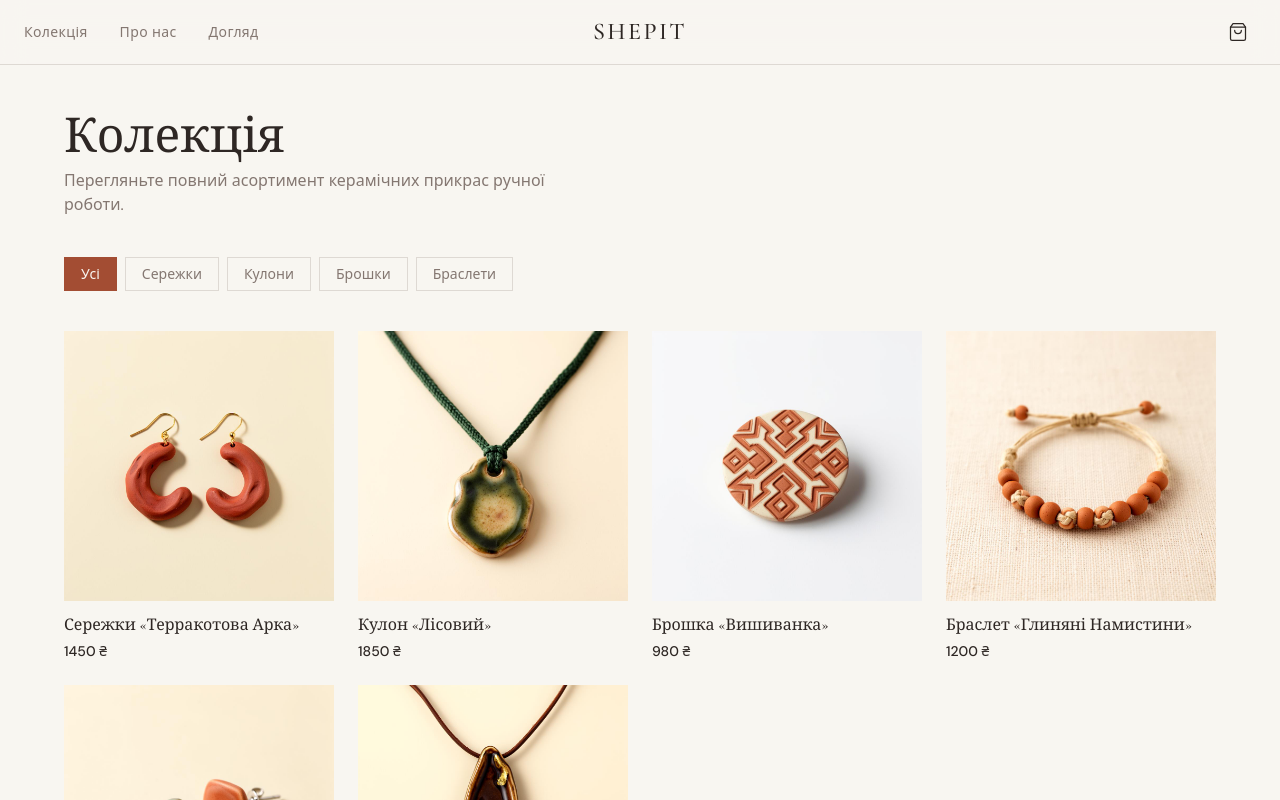
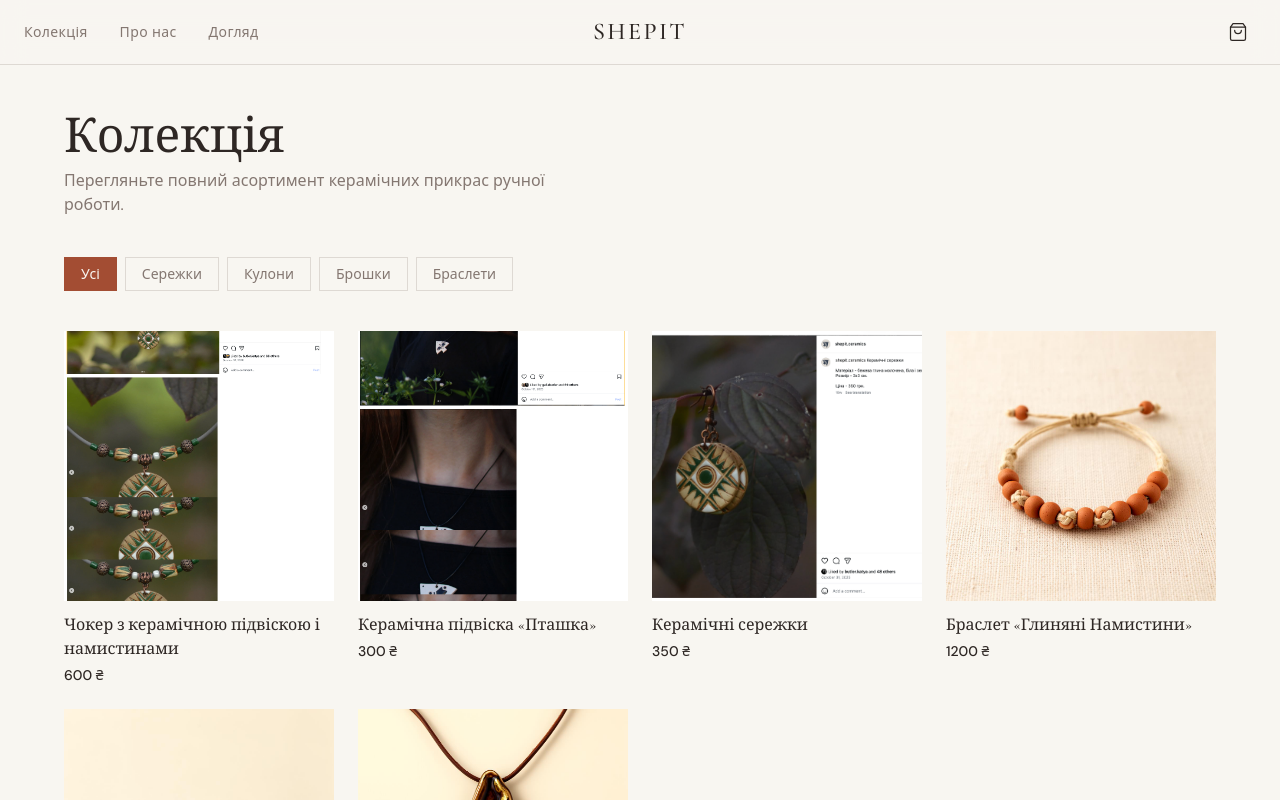
Before and after one commit to YuriiYehupovGmailCom/shepit-ceramics, a React (Vite) app: page /collection in a window 1280 px wide. Shown: the top 800 px of the page. Built offline with nearby package versions, Linux system fonts and the light colour scheme; the HTML template or start-up script is replaced by a standard one.

Commit message:
Replace 3 products and add checkout flow
Co-authored-by: YuriiYehupovGmailCom <4115777+YuriiYehupovGmailCom@users.noreply.github.com>

```diff
--- a/src/data/products.ts
+++ b/src/data/products.ts
@@ -1,14 +1,13 @@
 /**
  * Product data for Shepit Ceramics.
- * In a real app, this would come from a database/CMS.
  */
 
-import productEarring1 from "@/assets/product-earring-1.jpg";
+import chokerPendant from "@/assets/choker-pendant.png";
+import ptashkaPendant from "@/assets/ptashka-pendant.png";
+import ceramicEarringsGreen from "@/assets/ceramic-earrings-green.png";
+import productPendant2 from "@/assets/product-pendant-2.jpg";
+import productBracelet1 from "@/assets/product-bracelet-1.jpg";
 import productEarring2 from "@/assets/product-earring-2.jpg";
-import productPendant1 from "@/assets/product-pendant-1.jpg";
-import productPendant2 from "@/assets/product-pendant-2.jpg";
-import productBrooch1 from "@/assets/product-brooch-1.jpg";
-import productBracelet1 from "@/assets/product-bracelet-1.jpg";
 
 export interface Product {
   id: string;
@@ -31,90 +30,88 @@ export interface Product {
 export const products: Product[] = [
   {
     id: "1",
-    slug: "terracotta-arc-earrings",
-    name: "Terracotta Arc Earrings",
-    nameUk: "Сережки «Терракотова Арка»",
-    price: 1450,
+    slug: "choker-ceramic-pendant",
+    name: "Choker with Ceramic Pendant",
+    nameUk: "Чокер з керамічною підвіскою і намистинами",
+    price: 600,
     currency: "₴",
-    category: "earrings",
-    categoryUk: "Сережки",
-    image: productEarring1,
-    images: [productEarring1],
+    category: "pendants",
+    categoryUk: "Кулони",
+    image: chokerPendant,
+    images: [chokerPendant],
     description:
-      "Hand-shaped terracotta earrings with an organic curved form. Each pair is unique — slight variations in glaze and texture are a hallmark of the handmade process.",
+      "A choker with a handmade ceramic pendant and beads. Copper fittings and memory wire base create a comfortable fit.",
     descriptionUk:
-      "Терракотові сережки ручної роботи з органічною вигнутою формою. Кожна пара унікальна — легкі відмінності глазурі та текстури є ознакою ручної роботи.",
+      "Чокер з керамічною підвіскою ручної роботи та намистинами. Мідна фурнітура, основа — дріт із пам'яттю.",
     details: [
-      "Material: High-fire stoneware clay",
-      "Glaze: Natural terracotta with matte finish",
-      "Hooks: Hypoallergenic gold-plated brass",
-      "Size: approx. 3.5 × 2.5 cm",
-      "Weight: 8g per earring",
+      "Material: Beige clay, milk-fired",
+      "Glaze: White and green",
+      "Fittings: Copper",
+      "Base: Memory wire",
+      "Circumference: 37 cm + 6 cm chain extender",
+      "Pendant size: 3.3 × 3.3 cm",
     ],
     detailsUk: [
-      "Матеріал: високотемпературна кам'яна глина",
-      "Глазур: натуральна терракота з матовим покриттям",
-      "Швензи: гіпоалергенна латунь із золотим покриттям",
-      "Розмір: прибл. 3,5 × 2,5 см",
-      "Вага: 8 г кожна сережка",
+      "Матеріал: бежева глина молочена",
+      "Полива: біла і зелена",
+      "Фурнітура: мідна",
+      "Основа: дріт із пам'яттю",
+      "Окружність: 37 см + 6 см ланцюжок подовжувач",
+      "Розмір керамічної підвіски: 3,3×3,3 см",
     ],
     inStock: true,
   },
   {
     id: "2",
-    slug: "forest-pendant-necklace",
-    name: "Forest Pendant Necklace",
-    nameUk: "Кулон «Лісовий»",
-    price: 1850,
+    slug: "ptashka-ceramic-pendant",
+    name: "Ceramic Pendant «Ptashka»",
+    nameUk: "Керамічна підвіска «Пташка»",
+    price: 300,
     currency: "₴",
     category: "pendants",
     categoryUk: "Кулони",
-    image: productPendant1,
-    images: [productPendant1],
+    image: ptashkaPendant,
+    images: [ptashkaPendant],
     description:
-      "An organic-shaped ceramic pendant with a rich forest green glaze on a hand-braided cord. Inspired by the ancient forests of the Carpathian mountains.",
+      "A ceramic pendant shaped like a bird — «Ptashka». Made from beige clay with black and transparent glaze.",
     descriptionUk:
-      "Керамічний кулон органічної форми з насиченою зеленою глазур'ю на плетеному шнурі. Натхненний стародавніми лісами Карпатських гір.",
+      "Керамічна підвіска у формі пташки. Виготовлена з бежевої глини з чорною і прозорою поливами.",
     details: [
-      "Material: High-fire stoneware clay",
-      "Glaze: Forest green with amber undertones",
-      "Cord: Hand-braided cotton, adjustable length",
-      "Pendant size: approx. 3 × 2.5 cm",
+      "Material: Beige clay",
+      "Glaze: Black and transparent",
+      "Size: 3.4 × 3.6 cm",
     ],
     detailsUk: [
-      "Матеріал: високотемпературна кам'яна глина",
-      "Глазур: лісова зелень із бурштиновими відтінками",
-      "Шнур: плетена бавовна, регульована довжина",
-      "Розмір кулона: прибл. 3 × 2,5 см",
+      "Матеріал: бежева глина",
+      "Полива: чорна і прозора",
+      "Розмір: 3,4×3,6 см",
     ],
     inStock: true,
   },
   {
     id: "3",
-    slug: "vyshyvanka-brooch",
-    name: "Vyshyvanka Pattern Brooch",
-    nameUk: "Брошка «Вишиванка»",
-    price: 980,
+    slug: "ceramic-earrings-green",
+    name: "Ceramic Earrings",
+    nameUk: "Керамічні сережки",
+    price: 350,
     currency: "₴",
-    category: "brooches",
-    categoryUk: "Брошки",
-    image: productBrooch1,
-    images: [productBrooch1],
+    category: "earrings",
+    categoryUk: "Сережки",
+    image: ceramicEarringsGreen,
+    images: [ceramicEarringsGreen],
     description:
-      "A ceramic brooch featuring traditional Ukrainian vyshyvanka (embroidery) patterns pressed into clay. A wearable piece of cultural heritage.",
+      "Round ceramic earrings with geometric patterns in green and white glaze on beige clay.",
     descriptionUk:
-      "Керамічна брошка з традиційними українськими вишиванковими візерунками, відтиснутими в глині. Носимий елемент культурної спадщини.",
+      "Круглі керамічні сережки з геометричним орнаментом. Біла і зелена поливи на бежевій глині молоченій.",
     details: [
-      "Material: High-fire stoneware clay",
-      "Glaze: Natural terracotta on cream",
-      "Pin: Stainless steel brooch pin",
-      "Diameter: approx. 4 cm",
+      "Material: Beige clay, milk-fired",
+      "Glaze: White and green",
+      "Size: 3 × 3 cm",
     ],
     detailsUk: [
-      "Матеріал: високотемпературна кам'яна глина",
-      "Глазур: натуральна терракота на кремовому тлі",
-      "Застібка: шпилька з нержавіючої сталі",
-      "Діаметр: прибл. 4 см",
+      "Матеріал: бежева глина молочена",
+      "Полива: біла і зелена",
+      "Розмір: 3×3 см",
     ],
     inStock: true,
   },
@@ -130,9 +127,9 @@ export const products: Product[] = [
     image: productBracelet1,
     images: [productBracelet1],
     description:
-      "Hand-rolled terracotta beads on a natural linen macramé cord with an adjustable sliding knot. Each bead carries the warmth of the kiln.",
+      "Hand-rolled terracotta beads on a natural linen macramé cord with an adjustable sliding knot.",
     descriptionUk:
-      "Терракотові намистини ручної роботи на лляному шнурі макраме з регульованим вузлом. Кожна намистина зберігає тепло печі.",
+      "Терракотові намистини ручної роботи на лляному шнурі макраме з регульованим вузлом.",
     details: [
       "Material: High-fire terracotta beads",
       "Cord: Natural linen, adjustable",
@@ -159,9 +156,9 @@ export const products: Product[] = [
     image: productEarring2,
     images: [productEarring2],
     description:
-      "Minimal ceramic stud earrings in a duo of sage green and terracotta. Perfect for everyday wear — light, subtle, and grounding.",
+      "Minimal ceramic stud earrings in sage green and terracotta. Light, subtle, and grounding.",
     descriptionUk:
-      "Мінімалістичні керамічні пусети у дуеті шавлієвого зеленого та терракоти. Ідеальні для щоденного носіння — легкі, витончені, заземлюючі.",
+      "Мінімалістичні керамічні пусети у дуеті шавлієвого зеленого та терракоти. Легкі, витончені, заземлюючі.",
     details: [
       "Material: High-fire stoneware clay",
       "Glaze: Sage green + terracotta duo",
@@ -190,9 +187,9 @@ export const products: Product[] = [
     image: productPendant2,
     images: [productPendant2],
     description:
-      "A dramatic teardrop pendant with a deep brown glaze kissed with gold leaf accents. The organic shape evokes falling rain at midnight.",
+      "A dramatic teardrop pendant with deep brown glaze and gold leaf accents.",
     descriptionUk:
-      "Вражаючий каплеподібний кулон із глибокою коричневою глазур'ю та акцентами сусального золота. Органічна форма нагадує краплі нічного дощу.",
+      "Вражаючий каплеподібний кулон із глибокою коричневою глазур'ю та акцентами сусального золота.",
     details: [
       "Material: High-fire stoneware clay",
       "Glaze: Dark brown with 24k gold leaf accents",
```
